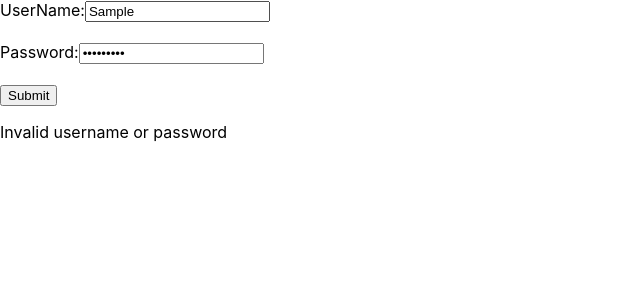
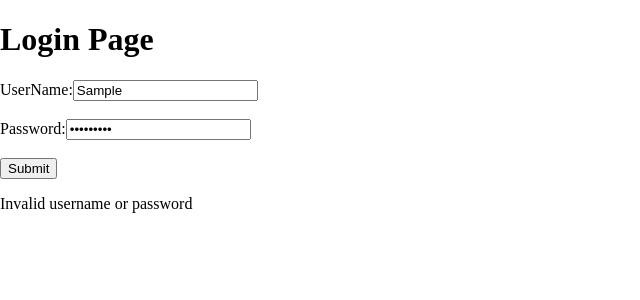
Before and after one commit to Lalith-Chakradhar/XLogin, a React (Create React App) app: page / in a window 1280 px wide. Both pictures are taken after typing "Sample", "Sample123" into the empty fields and a click on the button "Submit". Shown: the top 300 px of the page, without its empty margins (0-640 px from the left). Built offline with nearby package versions, Linux system fonts and the light colour scheme.

Commit message:
All changes done

```diff
--- a/src/App.js
+++ b/src/App.js
@@ -2,6 +2,7 @@ import { useState } from "react";
 
 export default function App() {
   const [obj, setObj] = useState({});
+  const [isSubmitted, setIsSubmitted] = useState(false);
   const [err, setErr] = useState(false);
   const changeHandler = (e) => {
     // const name = e.target.name;
@@ -14,12 +15,15 @@ export default function App() {
     e.preventDefault();
     if (obj["username"] === "user" && obj["password"] === "password") {
       setErr(true);
+      setIsSubmitted(true);
     } else {
       setErr(false);
+      setIsSubmitted(true);
     }
   };
   return (
     <>
+    <h1>Login Page</h1>
       <form>
         <label htmlFor="username">
           UserName:
@@ -47,7 +51,8 @@ export default function App() {
         <br />
         <button onClick={submitHandler}>Submit</button>
       </form>
-      <p>{err ? "Welcome user" : "Invalid username or password"}</p>
+      {isSubmitted && err && <p>Welcome user</p>}
+      {isSubmitted && !err && <p>Invalid username or password</p>}
     </>
   );
 }
--- a/src/index.css
+++ b/src/index.css
@@ -1,10 +1,6 @@
 body {
   margin: 0;
-  font-family: -apple-system, BlinkMacSystemFont, 'Segoe UI', 'Roboto', 'Oxygen',
-    'Ubuntu', 'Cantarell', 'Fira Sans', 'Droid Sans', 'Helvetica Neue',
-    sans-serif;
-  -webkit-font-smoothing: antialiased;
-  -moz-osx-font-smoothing: grayscale;
+  font-family:'Times New Roman', Times, serif;
 }
 
 code {
```
